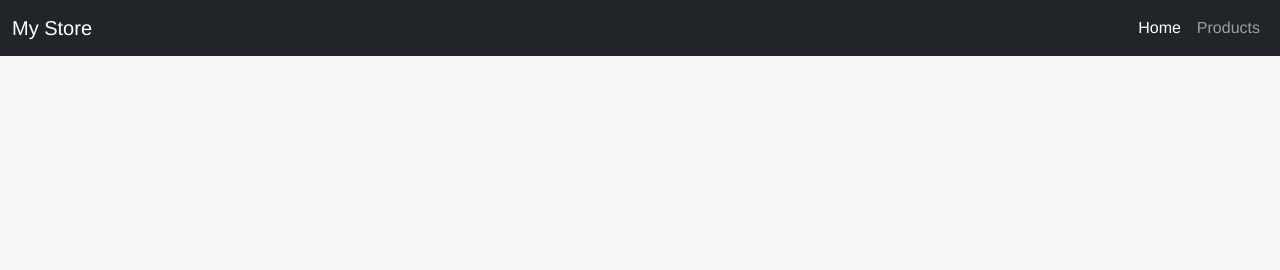
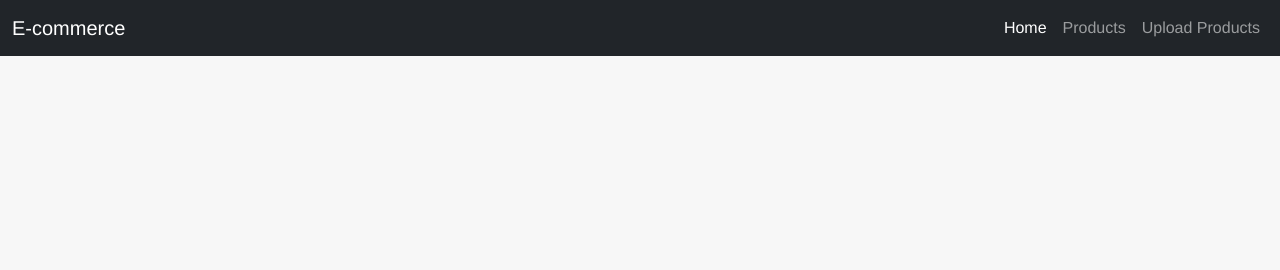
Before and after one commit to mohitkumar1313/Flask_E-commerec-website, a Flask app: page / in a window 1280 px wide. Shown: the top 270 px of the page. Run offline with Flask 3, Linux system fonts and the light colour scheme.

Commit message:
updated upload_product.html
added upload product  nav bar into  base.index html

```diff
--- a/flask_app/templates/base.html
+++ b/flask_app/templates/base.html
@@ -12,7 +12,7 @@
     <!-- Modern Navbar -->
     <nav class="navbar navbar-expand-lg navbar-dark bg-dark">
         <div class="container-fluid">
-            <a class="navbar-brand" href="/">My Store</a>
+            <a class="navbar-brand" href="/">E-commerce</a>
             <button class="navbar-toggler" type="button" data-bs-toggle="collapse" data-bs-target="#navbarNav" aria-controls="navbarNav" aria-expanded="false" aria-label="Toggle navigation">
                 <span class="navbar-toggler-icon"></span>
             </button>
@@ -23,6 +23,9 @@
                     </li>
                     <li class="nav-item">
                         <a class="nav-link" href="/products">Products</a>
+                    </li>
+                    <li class="nav-item">
+                        <a class="nav-link" href="/upload_product">Upload Products</a>
                     </li>
                 </ul>
             </div>
```
